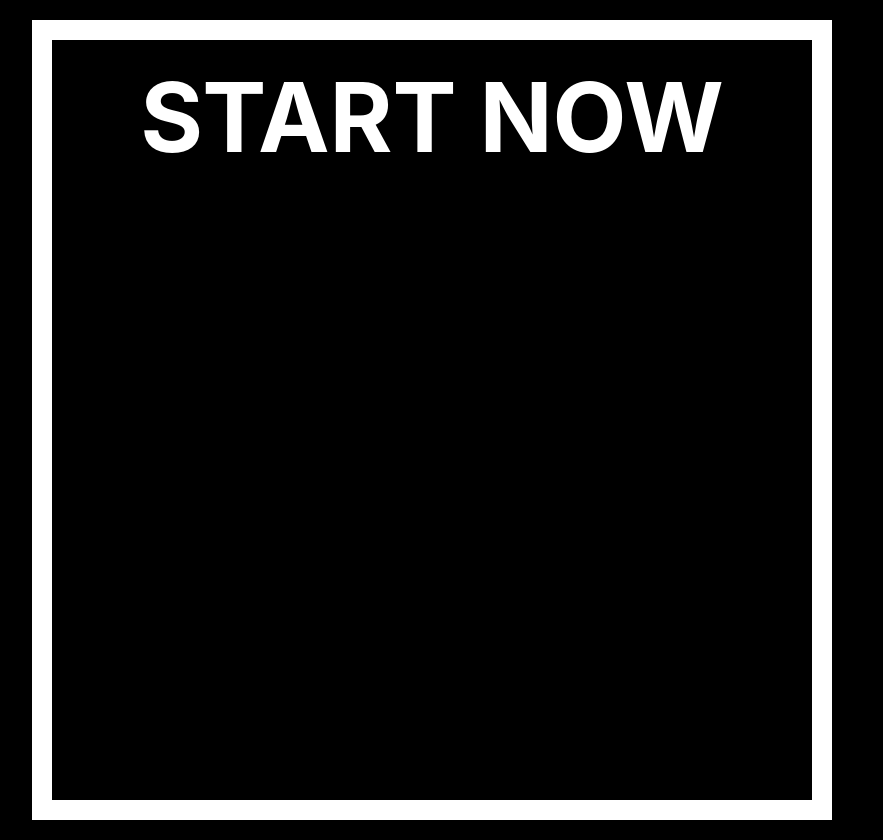
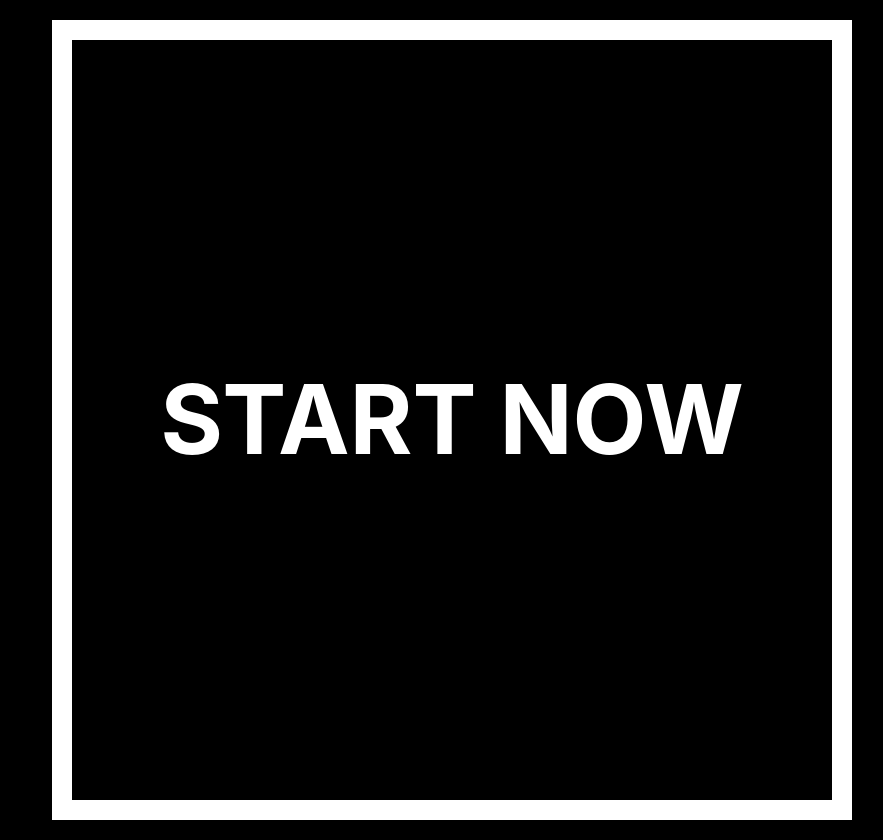
Before and after one commit to n3bulus/n3bulus.github.io, a plain HTML site: page knowyourcolleague/index.html in a window 1280 px wide. Shown: the whole page, without its empty margins (208-1091 px from the left). Drawn offline with nearby package versions, Linux system fonts and the light colour scheme.

Commit message:
center everything

```diff
--- a/knowyourcolleague/index.html
+++ b/knowyourcolleague/index.html
@@ -20,11 +20,6 @@
     </script>
 
     <style>
-    .square-container {
-        text-align: center;
-        position: relative;
-        overflow: hidden;
-        }
 
     .unselectable {
     -webkit-touch-callout: none;
@@ -42,24 +37,34 @@
         border: 20px solid white;
         margin: 20px;
         color: white;
-        vertical-align: bottom;
         font-weight: bold;
-        padding: 20px
+        text-align: center;
+        left: 50%;
+        top: 50%;
+        transform: translate(-50%, -50%);
+        position: absolute;
         }
     body{
         background-color: black;
+    }
+    .question{
+        left: 0px;
+        top: 50%;
+        width: 100%;
+        transform: translate(0%, -50%);
+        position: inherit;
+        padding: 20px;
     }
     </style>
 
 
 </head>
 <body style="height: 100%; width: 100%">
-
-    <div class="square-container">
-        <div class="square display-1 unselectable" id="container" onclick="getquestion()">
-                START NOW
-        </div>
+<div class="container">
+        <div class="square display-1 unselectable" onclick="getquestion()">
+               <p id="container" class="question">START NOW</p>
       </div>
+    </div>
 </body>
 
 </html>
```
